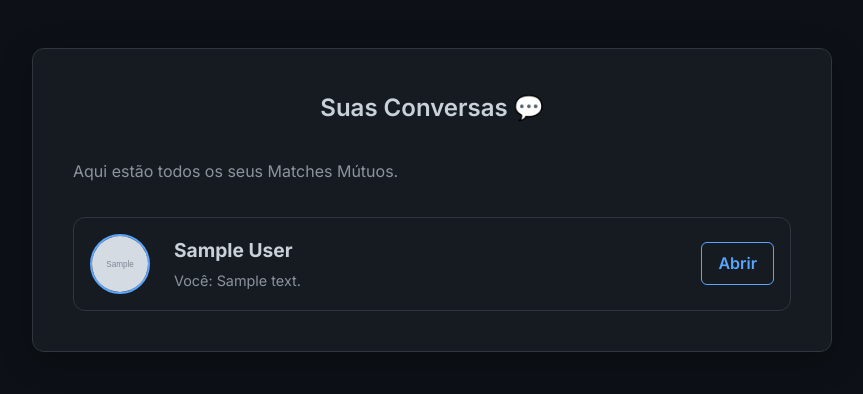
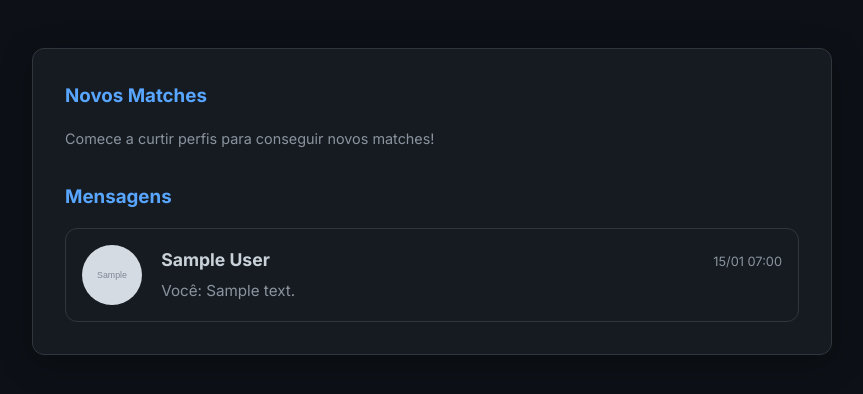
Before and after one commit to caioamarante/Exchange-Skills-Project, a Django app: page /chats/ in a window 1280 px wide. Shown: the part 73-467 px from the top of the page, without its empty margins (208-1071 px from the left). Run offline with Django 5.2, Linux system fonts and the light colour scheme; a user stored in the database is signed in; tables that the repository leaves empty hold one stand-in row (values such as "Sample post"); grey boxes marked "Sample" are stand-in pictures; some libraries are stand-ins or nearby versions.

Commit message:
Refactor Chats page to match Tinder UI with New Matches scroll and Active Chats list

```diff
--- a/skills/views.py
+++ b/skills/views.py
@@ -169,16 +169,32 @@ def like_user(request, user_id):
 def chat_list(request):
     # Buscar salas de chat do usuário
     rooms = ChatRoom.objects.filter(Q(user1=request.user) | Q(user2=request.user)).order_by('-created_at')
-    chat_data = []
+
+    new_matches = []
+    active_chats = []
+
     for room in rooms:
         other_user = room.get_other_user(request.user)
         last_message = room.messages.last()
-        chat_data.append({
+
+        chat_info = {
             'room': room,
             'other_user': other_user,
             'last_message': last_message
-        })
-    return render(request, 'chats.html', {'chats': chat_data})
+        }
+
+        if last_message is None:
+            new_matches.append(chat_info)
+        else:
+            active_chats.append(chat_info)
+
+    # Ordenar active_chats pela última mensagem (mais recente primeiro)
+    active_chats.sort(key=lambda x: x['last_message'].timestamp, reverse=True)
+
+    return render(request, 'chats.html', {
+        'new_matches': new_matches,
+        'active_chats': active_chats
+    })
 
 @login_required
 def chat_room(request, room_id):
--- a/templates/chats.html
+++ b/templates/chats.html
@@ -1,42 +1,141 @@
 {% extends 'base.html' %}
 {% block content %}
-<div class="auth-container" style="max-width: 800px;">
-    <h2>Suas Conversas 💬</h2>
-    <p style="color: var(--text-secondary); margin-bottom: 2rem;">Aqui estão todos os seus Matches Mútuos.</p>
+<style>
+    .matches-scroll {
+        display: flex;
+        gap: 1rem;
+        overflow-x: auto;
+        padding-bottom: 1rem;
+        scrollbar-width: thin;
+        scrollbar-color: var(--border-color) transparent;
+    }
+    .matches-scroll::-webkit-scrollbar {
+        height: 6px;
+    }
+    .matches-scroll::-webkit-scrollbar-thumb {
+        background-color: var(--border-color);
+        border-radius: 10px;
+    }
+    .match-bubble {
+        display: flex;
+        flex-direction: column;
+        align-items: center;
+        gap: 0.5rem;
+        cursor: pointer;
+        min-width: 80px;
+        text-decoration: none;
+        color: var(--text-primary);
+        transition: transform 0.2s;
+    }
+    .match-bubble:hover {
+        transform: scale(1.05);
+    }
+    .match-pic {
+        width: 70px;
+        height: 70px;
+        border-radius: 50%;
+        object-fit: cover;
+        border: 3px solid var(--accent);
+        padding: 2px;
+        background: var(--bg-surface);
+    }
+    .match-pic-placeholder {
+        width: 70px;
+        height: 70px;
+        border-radius: 50%;
+        border: 3px solid var(--accent);
+        padding: 2px;
+        display: flex;
+        align-items: center;
+        justify-content: center;
+        background: linear-gradient(135deg, var(--accent) 0%, #60a5fa 100%);
+        color: #fff;
+        font-size: 24px;
+        font-weight: bold;
+    }
+    .match-name {
+        font-size: 0.85rem;
+        text-align: center;
+        white-space: nowrap;
+        overflow: hidden;
+        text-overflow: ellipsis;
+        max-width: 80px;
+    }
+    .chat-row {
+        padding: 1rem;
+        display: flex;
+        flex-direction: row;
+        align-items: center;
+        gap: 1.2rem;
+        cursor: pointer;
+        transition: background 0.2s;
+        border-bottom: 1px solid var(--border-color);
+        text-decoration: none;
+        color: var(--text-primary);
+    }
+    .chat-row:hover {
+        background: rgba(255, 255, 255, 0.05);
+    }
+    .chat-row:last-child {
+        border-bottom: none;
+    }
+</style>
 
-    {% if chats %}
-        <div style="display: flex; flex-direction: column; gap: 1rem;">
-            {% for chat in chats %}
-            <div class="card" style="padding: 1rem; display: flex; flex-direction: row; align-items: center; gap: 1.5rem; cursor: pointer; transition: background 0.2s;" onclick="window.location.href='{% url 'chat_room' chat.room.id %}'">
+<div class="auth-container" style="max-width: 800px; padding: 2rem;">
 
+    <h3 style="color: var(--accent); margin-bottom: 1rem;">Novos Matches</h3>
+    {% if new_matches %}
+        <div class="matches-scroll">
+            {% for chat in new_matches %}
+                <a href="{% url 'chat_room' chat.room.id %}" class="match-bubble">
                     {% if chat.other_user.profile_picture %}
-                <img src="{{ chat.other_user.profile_picture.url }}" alt="Foto" style="width: 60px; height: 60px; border-radius: 50%; object-fit: cover; border: 2px solid var(--accent);">
+                        <img src="{{ chat.other_user.profile_picture.url }}" alt="Foto" class="match-pic">
+                    {% else %}
+                        <div class="match-pic-placeholder">
+                            {{ chat.other_user.full_name|make_list|first|upper }}
+                        </div>
+                    {% endif %}
+                    <span class="match-name">{{ chat.other_user.full_name|truncatechars:12 }}</span>
+                </a>
+            {% endfor %}
+        </div>
+    {% else %}
+        <p style="color: var(--text-secondary); font-size: 0.9rem; margin-bottom: 2rem;">Comece a curtir perfis para conseguir novos matches!</p>
+    {% endif %}
+
+    <h3 style="color: var(--accent); margin-top: 2rem; margin-bottom: 1rem;">Mensagens</h3>
+    {% if active_chats %}
+        <div class="card" style="padding: 0; overflow: hidden;">
+            {% for chat in active_chats %}
+                <a href="{% url 'chat_room' chat.room.id %}" class="chat-row">
+                    {% if chat.other_user.profile_picture %}
+                        <img src="{{ chat.other_user.profile_picture.url }}" alt="Foto" style="width: 60px; height: 60px; border-radius: 50%; object-fit: cover;">
                     {% else %}
                         <div class="nav-profile-pic-placeholder" style="width: 60px; height: 60px; font-size: 24px; flex-shrink: 0;">
                             {{ chat.other_user.full_name|make_list|first|upper }}
                         </div>
                     {% endif %}
 
-                <div style="flex-grow: 1;">
-                    <h3 style="margin: 0; font-size: 1.2rem;">{{ chat.other_user.full_name }}</h3>
-                    <p style="margin: 0; color: var(--text-secondary); font-size: 0.9rem; margin-top: 0.2rem;">
-                        {% if chat.last_message %}
-                            {% if chat.last_message.sender == user %}Você: {% endif %}{{ chat.last_message.content|truncatechars:40 }}
-                        {% else %}
-                            Nenhuma mensagem ainda. Diga um olá! 👋
+                    <div style="flex-grow: 1; overflow: hidden;">
+                        <div style="display: flex; justify-content: space-between; align-items: baseline;">
+                            <h3 style="margin: 0; font-size: 1.1rem;">{{ chat.other_user.full_name }}</h3>
+                            <span style="font-size: 0.8rem; color: var(--text-secondary);">{{ chat.last_message.timestamp|date:"d/m H:i" }}</span>
+                        </div>
+                        <p style="margin: 0; color: var(--text-secondary); font-size: 0.95rem; margin-top: 0.3rem; white-space: nowrap; overflow: hidden; text-overflow: ellipsis;">
+                            {% if chat.last_message.sender == user %}
+                                <span>Você:</span>
                             {% endif %}
+                            {{ chat.last_message.content }}
                         </p>
                     </div>
-
-                <a href="{% url 'chat_room' chat.room.id %}" class="btn btn-outline" style="padding: 0.5rem 1rem;">Abrir</a>
-            </div>
+                </a>
             {% endfor %}
         </div>
     {% else %}
-        <div style="text-align: center; padding: 3rem; border: 1px dashed var(--border-color); border-radius: 8px;">
-            <p style="color: var(--text-secondary); margin-bottom: 1rem;">Você ainda não possui nenhum Match.</p>
-            <a href="{% url 'dashboard' %}" class="btn">Encontrar Matches</a>
-        </div>
+        <p style="color: var(--text-secondary); font-size: 0.9rem; text-align: center; padding: 2rem; border: 1px dashed var(--border-color); border-radius: 8px;">
+            Nenhuma conversa ativa no momento. Clique em um dos seus novos matches acima para enviar a primeira mensagem!
+        </p>
     {% endif %}
+
 </div>
 {% endblock %}
```
Lines whose indentation alone changed are shown as unchanged.
